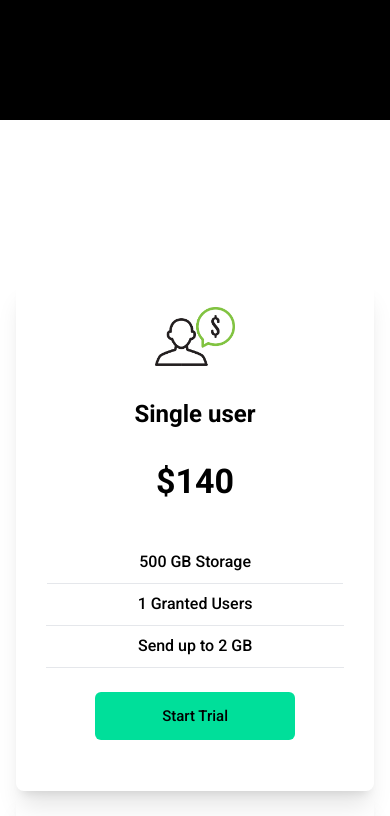
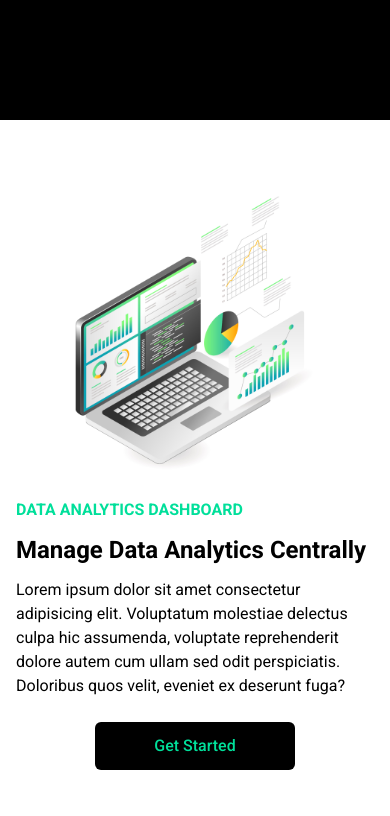
Before and after one commit to Vortexlly/Data-Analytics_React_Test, a React (Create React App) app in the folder react-app/: page / in a window 390 px wide. Shown: the part 960-1776 px from the top of the page. Built offline with nearby package versions, Linux system fonts and the light colour scheme; the HTML template or start-up script is replaced by a standard one.

Commit message:
Creating Dashboard component #4 and media rules #10

```diff
--- a/react-app/src/App.js
+++ b/react-app/src/App.js
@@ -1,4 +1,5 @@
 import './App.css';
+import Dashboard from './Components/Dashboard/Dashboard';
 import Nav from './Components/Nav/Nav';
 import Promo from './Components/Promo/Promo';
 import TrialItem from "./Components/Trial/TrialItem";
@@ -14,6 +15,7 @@ function App() {
         <Promo/>
       </header>
       <main>
+        <Dashboard/>
         <section className="trial">
           <TrialItem data={trialData1}/>
           <TrialItem data={trialData2}/>
--- /dev/null
+++ b/react-app/src/Components/Dashboard/Dashboard.css
@@ -0,0 +1,101 @@
+.dashboard {
+    display: inline-flex;
+    padding: 64px 340px;
+    flex-direction: column;
+    align-items: center;
+}
+
+.dashboard__wrapper {
+    display: flex;
+    gap: 60px;
+}
+
+.dashboard__img {
+    width: 500px;
+    height: 416.66px;
+}
+
+.dashboard__text {
+    display: flex;
+    padding: 100.33px 0px;
+    flex-direction: column;
+    justify-content: center;
+    align-items: flex-start;
+}
+
+.dashboard__green-text {
+    color: #00DF9A;
+    font-size: 16px;
+    font-weight: 700;
+    line-height: 24px;
+    margin-bottom: 8px;
+}
+
+.dashboard__title {
+    font-size: 36px;
+    font-weight: 700;
+    line-height: 40px;
+    margin-bottom: 8px;
+}
+
+.dashboard__descr {
+    font-size: 15px;
+    font-weight: 400;
+    line-height: 24px;
+    margin-bottom: 24px;
+}
+
+.dashboard__btn {
+    display: flex;
+    width: 200px;
+    height: 48px;
+    padding: 12px 50px;
+    flex-direction: column;
+    align-items: center;
+    border-radius: 6px;
+    background: #000;
+    color: #00DF9A;
+    font-size: 16px;
+    font-weight: 500;
+    line-height: 24px;
+    border: 0;
+    cursor: pointer;
+}
+
+.dashboard__btn:hover {
+    background: #00DF9A;
+    color: #000;
+}
+
+@media (max-width: 480px) {
+    .dashboard {
+        padding: 64px 16px;
+    }
+
+    .dashboard__wrapper {
+        gap: 16px;
+        flex-direction: column;
+    }
+
+    .dashboard__img {
+        width: 358px;
+        height: 298.33px;
+    }
+
+    .dashboard__text {
+        padding: 0;
+    }
+
+    .dashboard__title {
+        font-size: 24px;
+    }
+
+    .dashboard__descr {
+        font-size: 16px;
+        padding-right: 26px;
+    }
+
+    .dashboard__btn {
+        margin: 0 auto;
+    }
+}
--- /dev/null
+++ b/react-app/src/Components/Dashboard/Dashboard.jsx
@@ -0,0 +1,25 @@
+import React from 'react';
+import img from './Dashboard.jpg'
+import './Dashboard.css';
+
+const Dashboard = () => {
+  return (
+    <section className="dashboard">
+        <div className="dashboard__wrapper">
+            <img src={img} alt="Computer-img" className="dashboard__img" />
+            <div className="dashboard__text">
+                <h4 className="dashboard__green-text">DATA ANALYTICS DASHBOARD</h4>
+                <h2 className="dashboard__title">Manage Data Analytics Centrally</h2>
+                <p className="dashboard__descr">
+                  Lorem ipsum dolor sit amet consectetur adipisicing elit. Voluptatum molestiae delectus
+                  culpa hic assumenda, voluptate reprehenderit dolore autem cum ullam sed odit
+                  perspiciatis. Doloribus quos velit, eveniet ex deserunt fuga?
+                </p>
+                <button className="dashboard__btn">Get Started</button>
+            </div>
+        </div>
+    </section>
+  )
+}
+
+export default Dashboard
```
Also changed, not shown: react-app/src/Components/Dashboard/Dashboard.jpg (added).
